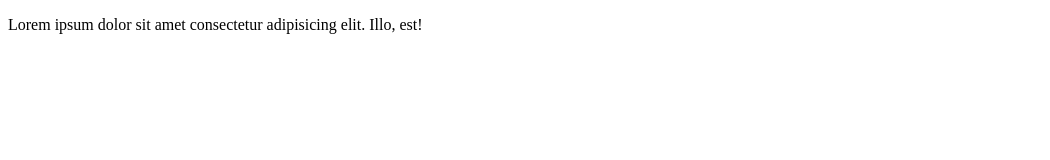
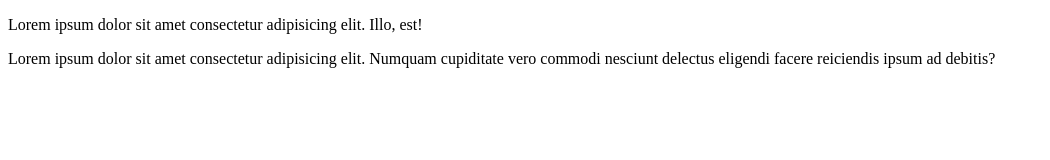
Before and after one commit to SenSnahasis/learn-git, a plain HTML site: page index.html in a window 1280 px wide. Shown: the whole page, without its empty margins (0-1050 px from the left). Drawn offline with Linux system fonts and the light colour scheme.

Commit message:
add some text to index file

```diff
--- a/index.html
+++ b/index.html
@@ -7,5 +7,6 @@
 </head>
 <body>
     <p>Lorem ipsum dolor sit amet consectetur adipisicing elit. Illo, est!</p>
+    <p>Lorem ipsum dolor sit amet consectetur adipisicing elit. Numquam cupiditate vero commodi nesciunt delectus eligendi facere reiciendis ipsum ad debitis?</p>
 </body>
 </html>
```
